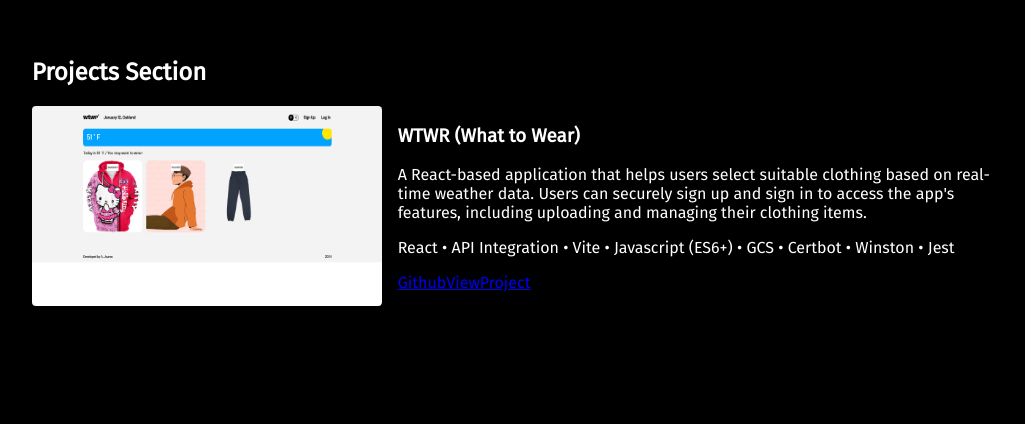
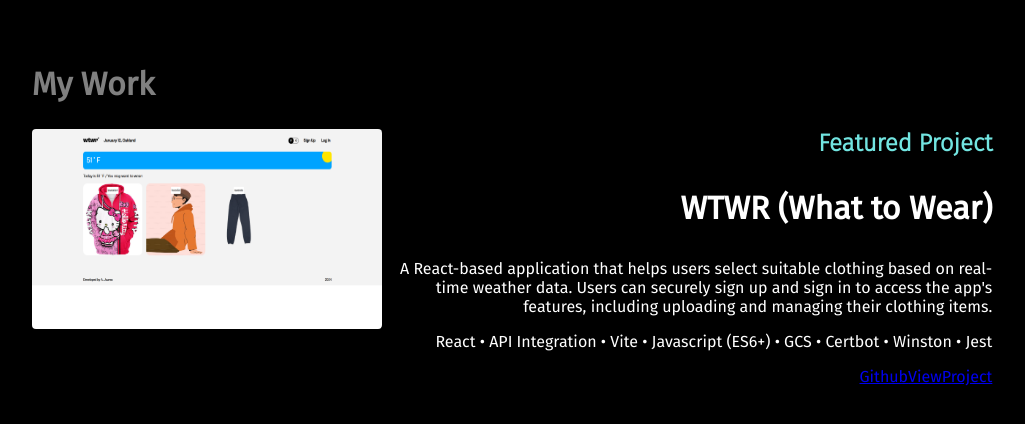
Before and after one commit to ajuarezse/website, a React (Vite) app: page / in a window 1280 px wide. Shown: the part 962-1386 px from the top of the page, without its empty margins (128-1153 px from the left). Built offline with nearby package versions, Linux system fonts and the light colour scheme.

Commit message:
add color fonts and alignment

```diff
--- a/src/components/FeaturedProjects/FeaturedProjects.css
+++ b/src/components/FeaturedProjects/FeaturedProjects.css
@@ -1,6 +1,25 @@
+@font-face {
+  font-family: FiraSansLight;
+  src: url(../../vendor/fonts/FiraSans-Light.ttf);
+}
+
 .featured-project {
   display: flex;
   gap: 16px;
+}
+
+.featured-project__content {
+  text-align: right;
+}
+
+.featured-project__header {
+  margin: auto;
+  font-family: FiraSansLight;
+  color: rgb(114, 229, 225);
+}
+
+.featured-project__title {
+  font-size: 2em;
 }
 
 .featured-project__image {
--- a/src/components/FeaturedProjects/FeaturedProjects.jsx
+++ b/src/components/FeaturedProjects/FeaturedProjects.jsx
@@ -17,6 +17,7 @@ function FeaturedProjects({
         className="featured-project__image"
       />
       <div className="featured-project__content">
+        <h2 className="featured-project__header">Featured Project</h2>
         <h3 className="featured-project__title">{title}</h3>
         <p className="featured-project__description">{description}</p>
         <p className="featured-project__technologies">
--- a/src/components/Projects/Projects.css
+++ b/src/components/Projects/Projects.css
@@ -9,3 +9,8 @@
   min-height: 90vh;
   color: white;
 }
+
+.projects__title {
+  color: grey;
+  font-size: 2em;
+}
--- a/src/components/Projects/Projects.jsx
+++ b/src/components/Projects/Projects.jsx
@@ -7,7 +7,7 @@ function Projects() {
   const featuredProjects = projectsData.filter((project) => project.featured);
   return (
     <section className="projects" id="projects">
-      <h1 className="projects__title">Projects Section</h1>
+      <h1 className="projects__title">My Work</h1>
       <div className="projects__list">
         {featuredProjects.map((project, index) => (
           <FeaturedProjects
```
